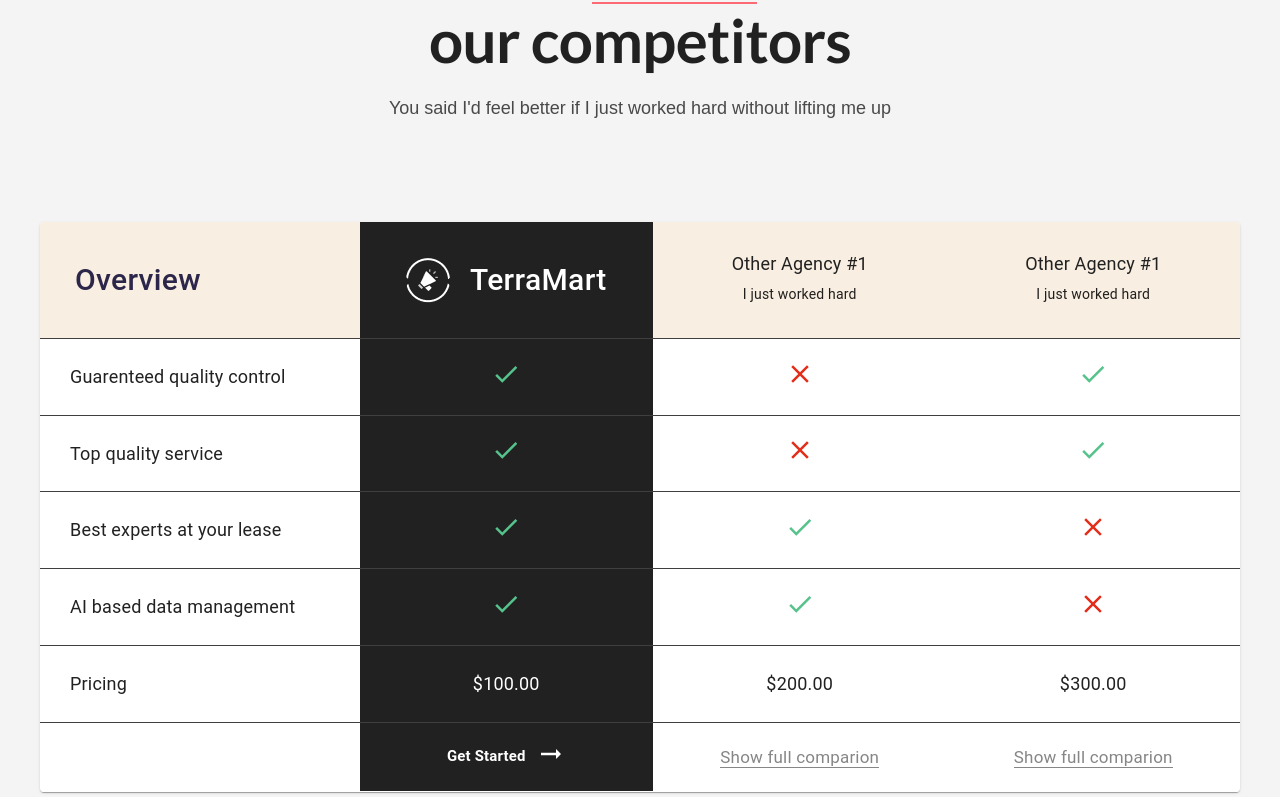
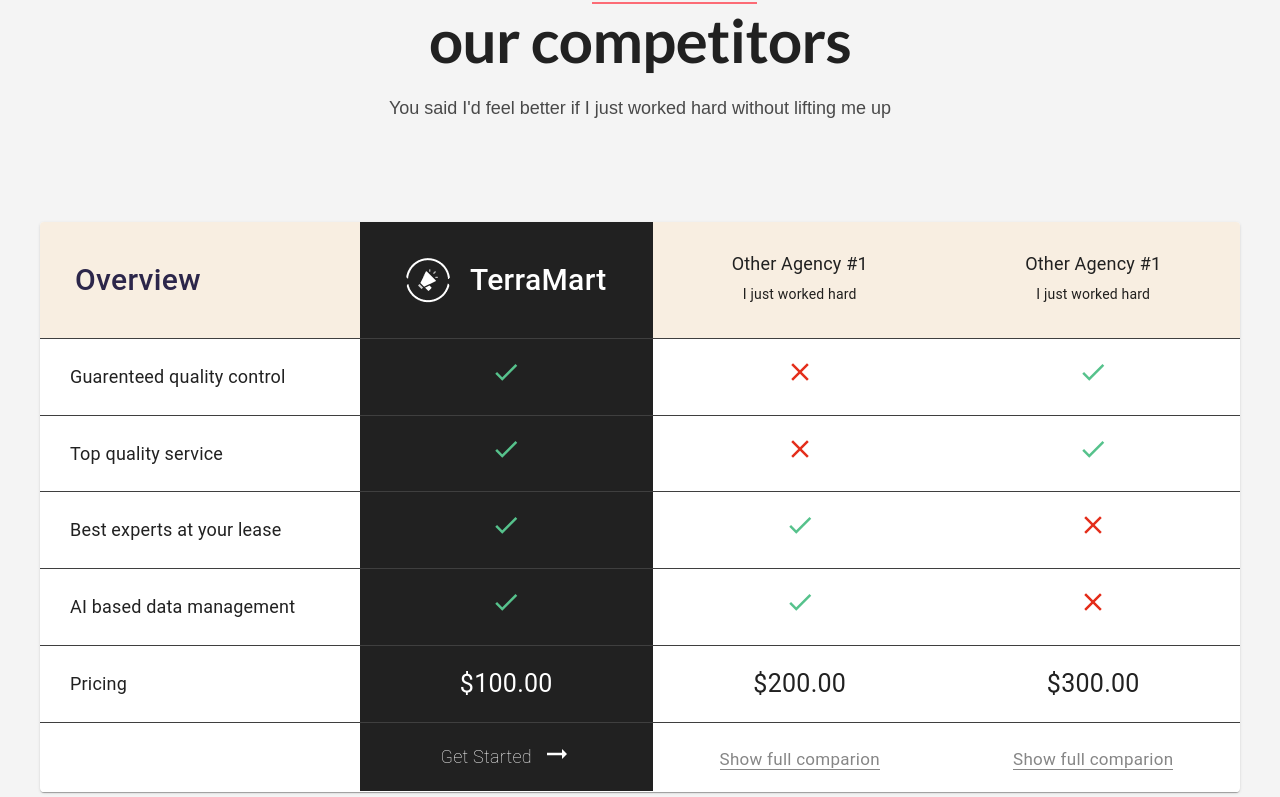
Before and after one commit to letoan1/napa-terra-ui, a React (Create React App) app: page / in a window 1280 px wide. Shown: the part 5707-6504 px from the top of the page. Built offline with nearby package versions, Linux system fonts and the light colour scheme.

Commit message:
update lastest

```diff
--- a/src/components/Footer/footer.scss
+++ b/src/components/Footer/footer.scss
@@ -19,6 +19,8 @@
         justify-content: space-between;
 
         & .footer-list:nth-child(1) {
+            width: 30%;
+
             & h5 {
                 margin-bottom: 0;
             }
--- a/src/components/Footer/index.jsx
+++ b/src/components/Footer/index.jsx
@@ -16,9 +16,14 @@
                 <div className="area__main-footer">
                     <Box>
                         <div className="main__footer-row">
-                            <Grid container rowSpacing={1} columnSpacing={{ xs: 1, sm: 2, md: 3 }}>
+                            <Grid
+                                container
+                                rowSpacing={1}
+                                columnSpacing={{ xs: 1, sm: 2, md: 3 }}
+                                sx={{ justifyContent: 'center' }}
+                            >
                                 {listLi.map((text, index) => (
-                                    <Grid item xs={12} sm={6} md={3} key={index} className="footer-list">
+                                    <Grid item xs={12} sm={6} md={text.width} key={index} className="footer-list">
                                         <div className="footer__row-item">
                                             <div className="site-info">
                                                 {text?.img && (
--- a/src/components/PriceArea/index.jsx
+++ b/src/components/PriceArea/index.jsx
@@ -70,7 +70,7 @@
     createData('Pricing', '$100.00', '$200.00', '$300.00'),
     createData(
         '',
-        <h5 className="started" style={{ cursor: 'pointer' }}>
+        <h5 className="started" style={{ cursor: 'pointer', fontSize: '18px', fontWeight: 100 }}>
             Get Started{' '}
             <span className="move-right">
                 {' '}
@@ -142,7 +142,7 @@
                                         width: '293.5px',
                                         padding: '30px 20px',
                                     }}
-                                    className="sm-text     border-table"
+                                    className="sm-text border-table"
                                 >
                                     <h5>Other Agency #1</h5>
                                     <p>I just worked hard</p>
@@ -173,14 +173,14 @@
                                     <TableCell
                                         align="right"
                                         className="column-black border-table "
-                                        sx={{ fontSize: '18px' }}
+                                        sx={{ fontSize: '25px' }}
                                     >
                                         {row.check}
                                     </TableCell>
-                                    <TableCell align="center" sx={{ fontSize: '18px' }} className="border-table ">
+                                    <TableCell align="center" sx={{ fontSize: '25px' }} className="border-table ">
                                         {row.check2}
                                     </TableCell>
-                                    <TableCell align="center" sx={{ fontSize: '18px' }} className="border-table ">
+                                    <TableCell align="center" sx={{ fontSize: '25px' }} className="border-table ">
                                         {row.check3}
                                     </TableCell>
                                 </TableRow>
--- a/src/data.js
+++ b/src/data.js
@@ -91,17 +91,21 @@
         title: 'Call us',
         img: footer__img,
         list: ['925-465-3762', '2627 Park Street, San Francisco, CA', 'Support@droitlab.com'],
+        width: 4,
     },
     {
         title: 'About Us',
         list: ['About Agency', 'About Business', 'Our Mission', 'Our History'],
+        width: 3,
     },
     {
         title: 'Workflow',
         list: ['Contact Us', 'Classic Fullwidth', 'Classic Boxed', 'Creative Boxed'],
+        width: 3,
     },
     {
         title: 'Help & Support',
         list: ['Support', 'FAQ', 'Privacy', 'Term & conditions', 'Reporting'],
+        width: 2,
     },
 ];
```
